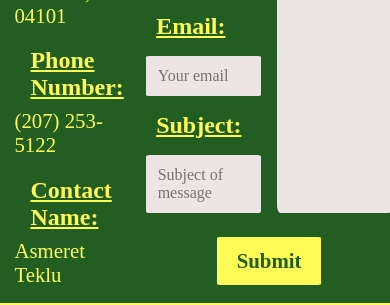
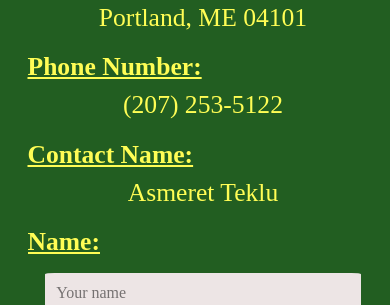
Before and after one commit to zabekey/responsive-design, a plain HTML site: page index.html in a window 390 px wide. Shown: the part 313-618 px from the top of the page. Drawn offline with Linux system fonts and the light colour scheme.

Commit message:
fixed footer and working on responsiveness

```diff
--- a/style.css
+++ b/style.css
@@ -2,6 +2,9 @@
     General css for the website
 */
 body{
+    display: flex;
+    flex-direction: column;
+    min-height: 100vh ;
     margin: 0;
     padding: 0;
     background-color: #225e21;
@@ -40,11 +43,11 @@ header{
 
 
 #restaurant-name{
-    font-size: 2.5rem;
+    font-size: 3rem;
 
 }
 #restaurant-name-sub{
-    font-size: 1.3rem;
+    font-size: 1.5rem;
 
 }
 
@@ -89,7 +92,7 @@ header{
 }
 
 #banner-button{
-    font-size: 1.3rem;
+    font-size: 1.5rem;
 }
 
 /*
@@ -112,7 +115,7 @@ header{
     top: 50%;
     left: 50%;
     transform: translate(-50%, -50%);
-    font-size: 2.5rem;
+    font-size: 3rem;
 }
 
 /*
@@ -129,6 +132,7 @@ header{
     margin: 0;
     padding: .5rem;
     overflow: hidden;
+    flex-grow: 1;
 }
 
 #contact-information {
@@ -161,15 +165,15 @@ header{
 
 .contact-information-header{
     width: 100%;
-    padding-left: 2rem;
+    /* padding-left: 2rem;  */
 }
 
 .contact-information-header-text{
-    font-size: 1.5rem;
+    font-size: 1.6rem;
 }
 
 .contact-information-text{
-    font-size: 1.3rem;
+    font-size: 1.6rem;
 }
 
 #message-content {
@@ -222,6 +226,10 @@ header{
     background-color: #EDE5E5;
 }
 
+.small-input-box:hover{
+    cursor: pointer;
+}
+
 .input-box-text{
     padding: .5rem;
     margin: .2rem;
@@ -244,6 +252,11 @@ header{
     padding: .75rem;
 }
 
+#submit-button:hover{
+    cursor: pointer;
+}
+
+
 #submit-text{
     font-size: 1.3rem;
     color: #225e21;
@@ -259,6 +272,8 @@ footer{
     align-content: center;
     justify-content: center;
     padding: .5rem;
+    margin-top: 1rem;
+    flex-shrink: 0;
 }
 
 #footer-text{
@@ -271,8 +286,115 @@ footer{
     color: #225e21;
 }
 
+#icons:hover{
+    cursor: pointer;
+}
+
+@media screen and (max-width: 600px){
+    #information-content {
+        display: flex;
+        align-items: center;
+        justify-content: center;
+        flex-direction: column;
+        gap: .2rem;
+        color: #225e21;
+        width: 100%;
+        margin: 0;
+        padding: .5rem;
+        overflow: hidden;
+    }
+
+    #contact-information {
+        display: flex;
+        flex-direction: column;
+        justify-content: center;
+        align-items: center;
+        gap: .2rem;
+        width: 100%;
+        height: 100%;
+        margin: 0;
+        padding: 0;
+        float : left;
+        overflow: hidden;
+        flex: 1;
+    }
+
+    #message-content {
+        display: flex;
+        flex-direction: column;
+        align-items: center;
+        justify-content: center;
+        gap: 1rem;
+        color: #225e21;
+        width: 90%;
+        height: 100%;
+        margin: 0;
+        overflow: hidden;
+        flex: 2;
+    }
+
+    #message-context-section {
+        display: flex;
+        flex-direction: column;
+        /* align-items: center; */
+        justify-content: center;
+        gap: .2rem;
+        color: #225e21;
+        width: 100%;
+        height: 100%;
+        margin: 0;
+        padding: .5rem;
+        overflow: hidden;
+        flex: 2;
+    }
+
+}
 
 
+@media screen and (max-width: 1024px){
+    #information-content {
+        display: flex;
+        align-items: center;
+        justify-content: center;
+        flex-direction: column;
+        gap: .2rem;
+        color: #225e21;
+        width: 100%;
+        margin: 0;
+        padding: .5rem;
+        overflow: hidden;
+    }
+
+    #contact-information {
+        display: flex;
+        flex-direction: column;
+        justify-content: center;
+        align-items: center;
+        gap: .2rem;
+        width: 100%;
+        height: 100%;
+        margin: 0;
+        padding: 0;
+        float : left;
+        overflow: hidden;
+        flex: 1;
+    }
+
+    #message-content {
+        display: flex;
+        flex-direction: column;
+        align-items: center;
+        justify-content: center;
+        gap: 1rem;
+        color: #225e21;
+        width: 90%;
+        /* height: 100%; */
+        margin: 0;
+        overflow: hidden;
+        flex: 2;
+    }
+
+}
 
 
 
```
Also changed, not shown: index.html (+5 -8 lines).
